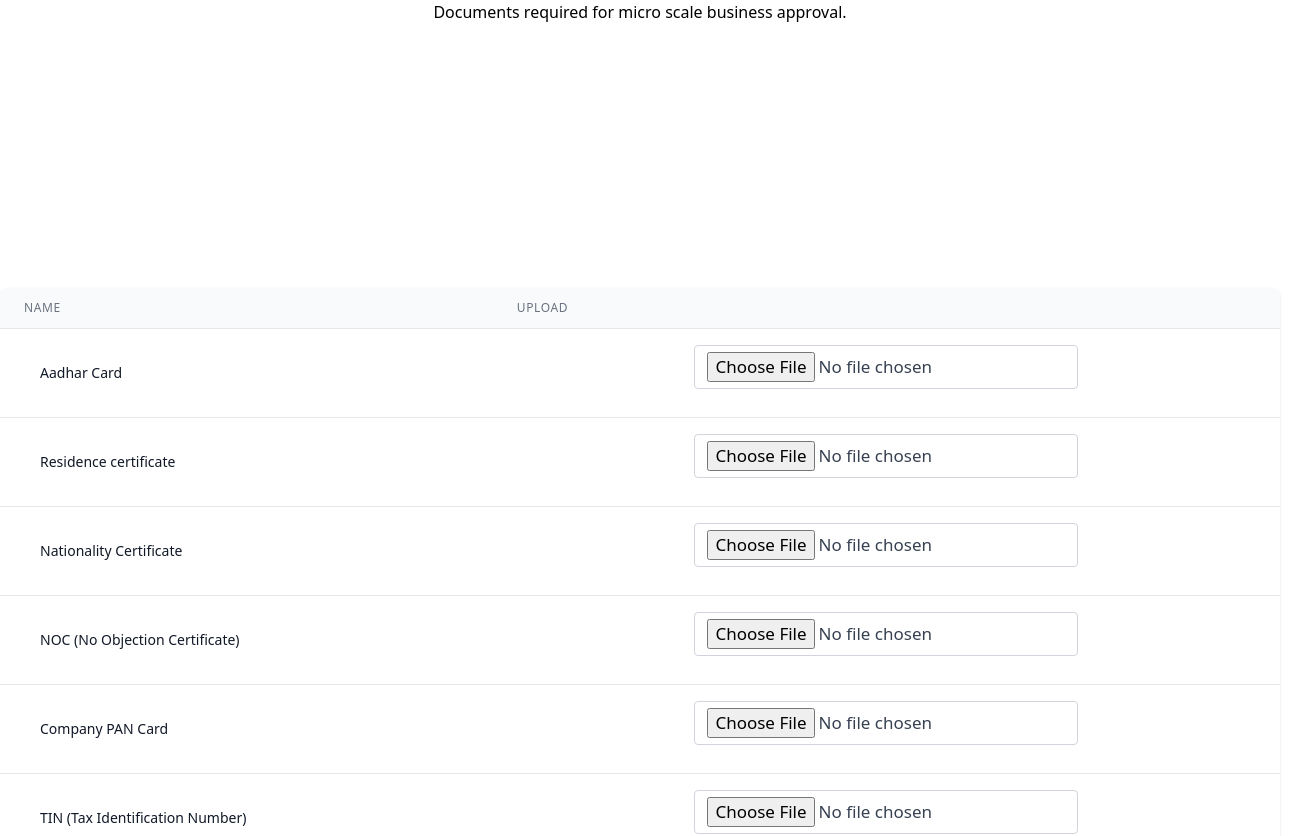
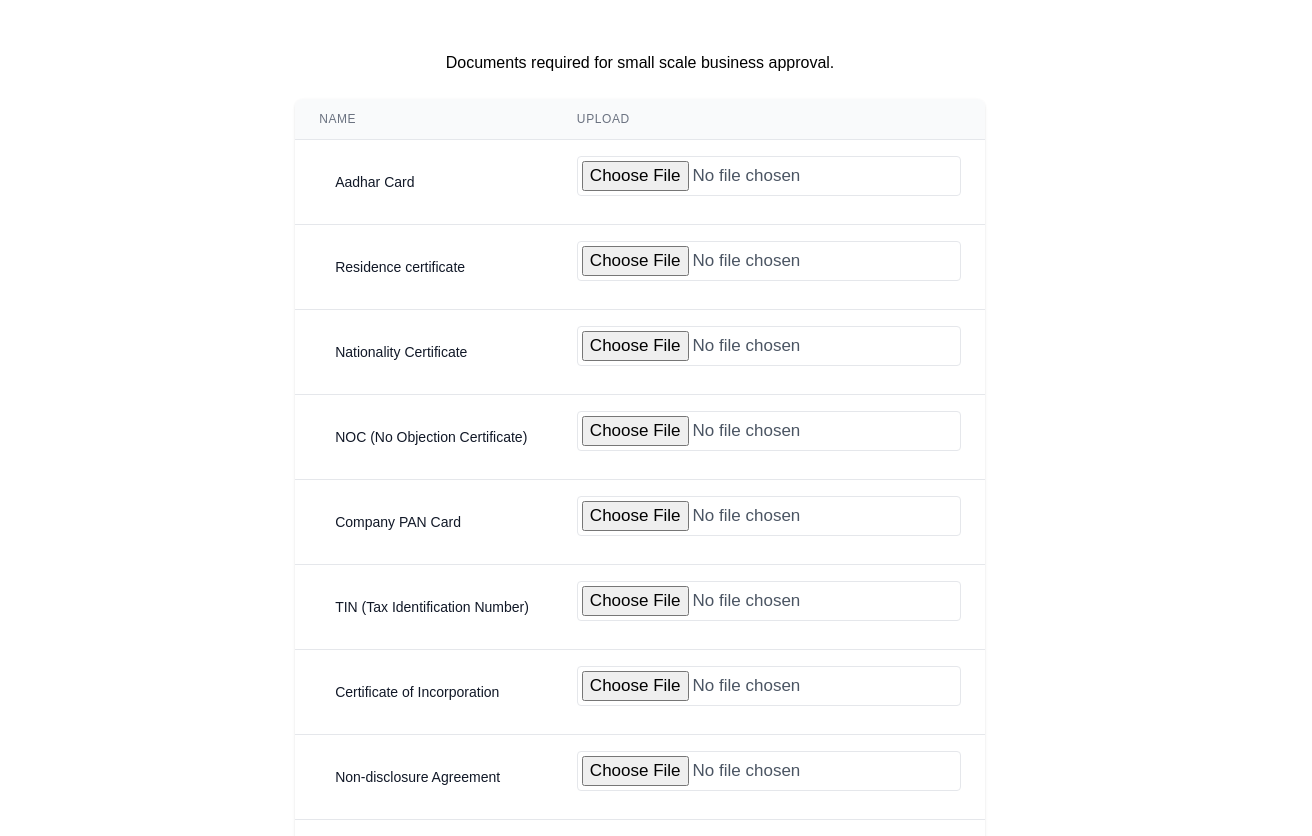
Before and after one commit to asphalke07/BusinessCertificateLicenses, a Next.js app: page /user/signup/uploaddocs/mediumdocs in a window 1280 px wide. Shown: the top 836 px of the page, 1312 px wide, since content can reach past the window. Built offline with nearby package versions, Linux system fonts and the light colour scheme.

Commit message:
upload/req doc pages

```diff
--- a/pages/user/signup/requireddocs/mediumdocs.js
+++ b/pages/user/signup/requireddocs/mediumdocs.js
@@ -43,7 +43,7 @@ const docs = [
 
   const smalldocs = () => {
     return (
-      <>
+      <div className="mediumdocsbody">
         <center>Documents required for medium scale business approval.</center>
         <br />
         <div className="flex flex-col">
@@ -95,7 +95,7 @@ const docs = [
             </div>
           </div>
         </div>
-      </>
+      </div>
     );
   };
 
--- a/pages/user/signup/requireddocs/microdocs.js
+++ b/pages/user/signup/requireddocs/microdocs.js
@@ -19,7 +19,7 @@ const docs = [
 
 const microdocs = () => {
   return (
-    <>
+    <div className="mediumdocsbody">
       <center>Documents required for micro scale business approval.</center>
       <br />
       <div className="flex flex-col">
@@ -71,7 +71,7 @@ const microdocs = () => {
           </div>
         </div>
       </div>
-    </>
+    </div>
   );
 };
 
--- a/pages/user/signup/requireddocs/smalldocs.js
+++ b/pages/user/signup/requireddocs/smalldocs.js
@@ -31,7 +31,7 @@ const docs = [
 
 const smalldocs = () => {
   return (
-    <>
+    <div className="mediumdocsbody">
       <center>Documents required for small scale business approval.</center>
       <br />
       <div className="flex flex-col">
@@ -83,7 +83,7 @@ const smalldocs = () => {
           </div>
         </div>
       </div>
-    </>
+    </div>
   );
 };
 
--- a/pages/user/signup/uploaddocs/mediumdocs.js
+++ b/pages/user/signup/uploaddocs/mediumdocs.js
@@ -43,10 +43,10 @@ const docs = [
 
   const mediumdocs = () => {
     return (
-      <>
-        <center>Documents required for micro scale business approval.</center>
+      <div className="mediumdocsbody" style={{marginTop: "120px"}}>
+        <center>Documents required for small scale business approval.</center>
         <br />
-        <div className="flex flex-col mt-60">
+        <div className="flex flex-col mt-100">
           <div className="-my-2 overflow-x-auto sm:-mx-6 lg:-mx-8">
             <div className="py-2 align-middle inline-block min-w-full sm:px-6 lg:px-8">
               <div className="shadow overflow-hidden border-b border-gray-200 sm:rounded-lg">
@@ -86,13 +86,13 @@ const docs = [
                                 class="form-control
       block
       w-full
-      px-3
-      py-1.5
+      px-1
+      py-1
       text-base
       font-normal
-      text-gray-700
+      text-gray-600
       bg-white bg-clip-padding
-      border border-solid border-gray-300
+      border border-solid border-gray-200
       rounded
       transition
       ease-in-out
@@ -112,7 +112,7 @@ const docs = [
             </div>
           </div>
         </div>
-      </>
+      </div>
     );
   };
 
--- a/pages/user/signup/uploaddocs/microdocs.js
+++ b/pages/user/signup/uploaddocs/microdocs.js
@@ -19,7 +19,7 @@ const docs = [
 
 const microdocs = () => {
   return (
-    <>
+    <div className="mediumdocsbody">
       <center>Documents required for micro scale business approval.</center>
       <br />
       <div className="flex flex-col">
@@ -88,7 +88,7 @@ const microdocs = () => {
           </div>
         </div>
       </div>
-    </>
+    </div>
   );
 };
 
--- a/pages/user/signup/uploaddocs/smalldocs.js
+++ b/pages/user/signup/uploaddocs/smalldocs.js
@@ -30,8 +30,8 @@ const docs = [
 ];
 const microdocs = () => {
   return (
-    <>
-      <center>Documents required for micro scale business approval.</center>
+    <div className="mediumdocsbody">
+      <center>Documents required for small scale business approval.</center>
       <br />
       <div className="flex flex-col">
         <div className="-my-2 overflow-x-auto sm:-mx-6 lg:-mx-8">
@@ -99,7 +99,7 @@ const microdocs = () => {
           </div>
         </div>
       </div>
-    </>
+    </div>
   );
 };
 
--- a/styles/globals.css
+++ b/styles/globals.css
@@ -41,10 +41,21 @@
 	display: flex;
 	justify-content: center;
 	align-items: center;
-
+	flex-direction: column;
 	font-family: 'Montserrat', sans-serif;
 	height: 100vh;
 	margin: -20px 0 50px;
+}
+.mediumdocsbody{
+
+	display: flex;
+	justify-content: center;
+	align-items: center;
+	flex-direction: column;
+	font-family: 'Montserrat', sans-serif;
+	height: 100vh;
+	margin: -20px 0 40px;
+
 }
 h1 {
 	font-weight: bold;
```
